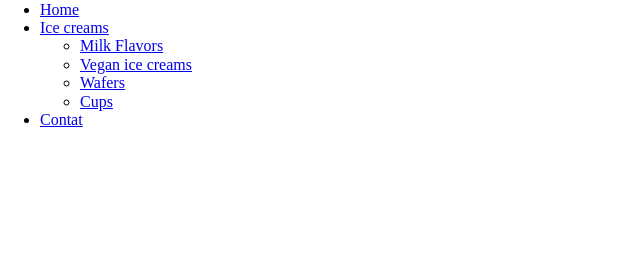
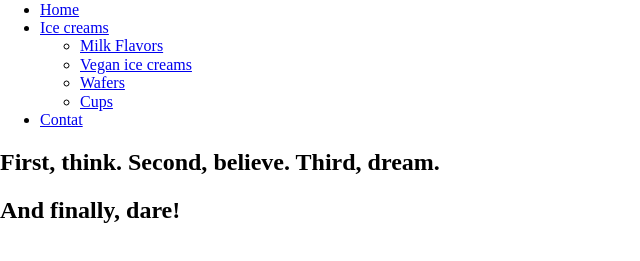
Before and after one commit to b-e-a-t-a/challenge-bedeprogramistka, a plain HTML site: page src/index.html in a window 1280 px wide. Shown: the part 79-340 px from the top of the page, without its empty margins (0-640 px from the left). Drawn offline with nearby package versions, Linux system fonts and the light colour scheme.

Commit message:
Add hero section

```diff
--- a/src/index.html
+++ b/src/index.html
@@ -26,7 +26,12 @@
 			</ul>
 		</nav>
 	</header>
-	<section></section>
+	<section class="hero-section">
+		<div class="slogan">
+			<h2>First, <span>think</span>. Second, <span>believe</span>. Third, <span>dream</span>.</h2>
+			<h2>And finally, <span class="yellow-text">dare!</span></h2>
+		</div>
+	</section>
 	<section></section>
 	<section></section>
 	<section></section>
```
